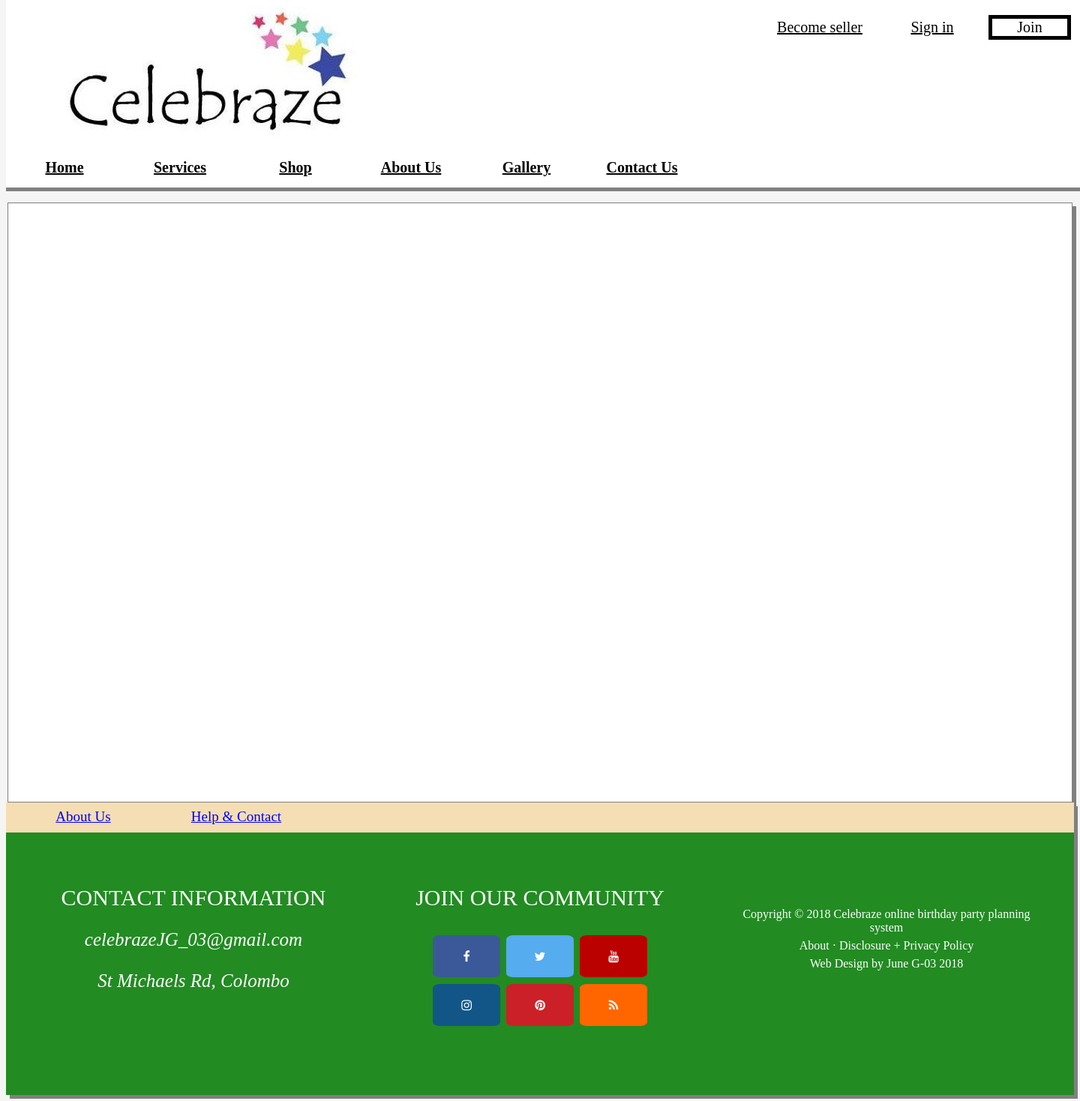
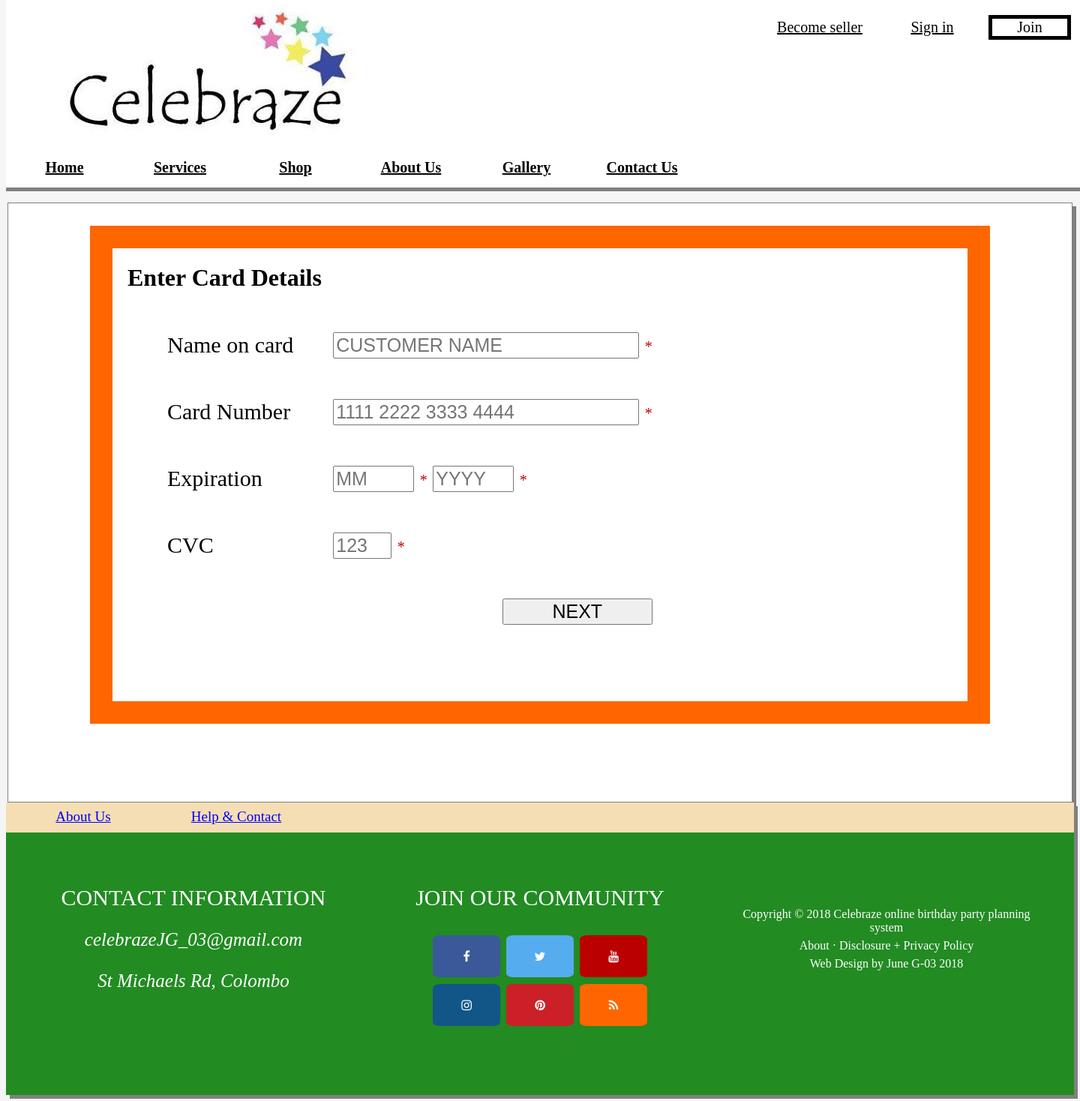
Before and after one commit to isangeeth95/Celebraze, a PHP site: page /cardDetails.php in a window 1440 px wide. Shown: the whole page at 75% size. Run offline with PHP 8.4, Linux system fonts and the light colour scheme.

Commit message:
Added validation part for credit card details form and created a billing information page without validation

```diff
--- /dev/null
+++ b/cardDetails.css
@@ -0,0 +1,31 @@
+.border-box{
+    box-sizing: border-box;
+    min-height: 600px;
+    width: 1200px;
+    margin: 10px auto;
+    border: 30px solid #ff6600;
+}
+
+.cardDetails-box{
+    box-sizing: border-box;
+    min-height: 400px;
+    width: 1000px;
+    margin: 50px auto;
+    //border: 2px solid black;
+}
+
+.cardDetails-box tr td{
+    font-size: 30px;
+    padding-right: 50px;
+    padding-bottom: 50px;
+}
+
+#inputWidth{
+    width: 400px;
+    font-size: 25px;
+}
+
+#expiration{
+    width: 100px;
+    font-size: 25px;
+}
--- a/cardDetails.php
+++ b/cardDetails.php
@@ -3,7 +3,8 @@
 <head>
     <meta charset="UTF-8">
     <meta name="viewport" content="width=device-width initial-scale=1">
-    <link rel="stylesheet" type="text/css" href="#">
+    <link rel="stylesheet" type="text/css" href="cardDetails.css">
+    <script src="cardValidation.js" type="text/javascript"></script>
     <title>Card Details</title>
 </head>
 <body>
@@ -12,9 +13,122 @@
 
 <div class="container">
 
+    <div class="border-box">
+
+        <h1 style="margin-left: 20px">Enter Card Details</h1>
+
+        <div class="cardDetails-box">
+
+            <?php
+
+            $nameErr=$cNoErr=$monthErr=$yearErr=$cvcErr="";
+            $name=$cNo=$month=$year=$cvc="";
+
+            if ($_SERVER["REQUEST_METHOD"]=="POST")
+            {
+
+                //empty field error
+                if (empty($_POST["name"]))
+                {
+                    $nameErr="Required Name";
+                }
+
+                else
+                {
+                    $name=$_POST["name"];
+                }
+
+                if (empty($_POST["cNo"]))
+                {
+                    $cNoErr="Required Card Number";
+                }
+
+                else
+                {
+                    $cNo=$_POST["cNo"];
+                }
+
+                if (empty($_POST["month"]))
+                {
+                    $monthErr="Required Month";
+                }
+
+                else
+                {
+                    $month=$_POST["month"];
+                }
+
+                if (empty($_POST["year"]))
+                {
+                    $yearErr="Required Year";
+                }
+
+                else
+                {
+                    $year=$_POST["year"];
+                }
+
+                if (empty($_POST["cvc"]))
+                {
+                    $cvcErr="Required Card Validation Code";
+                }
+
+                else
+                {
+                    $cvc=$_POST["cvc"];
+                }
+
+            }
+
+            ?>
 
 
 
+            <form id="cardDetailsForm" method="post" action="<?php echo $_SERVER["PHP_SELF"]?>" onsubmit="validateDetails()">
+
+                <table>
+
+                    <tr>
+                        <td>Name on card</td>
+                        <td><input id="inputWidth" type="text" name="name" placeholder="CUSTOMER NAME" value="<?php echo $name;?>"/>
+                            <span style="color: #bb0000; font-size: 20px;">*<?php echo $nameErr;?></span></td>
+                    </tr>
+
+                    <tr>
+                        <td>Card Number</td>
+                        <td><input id="inputWidth" type="text" name="cNo" placeholder="1111 2222 3333 4444" maxlength="16" value="<?php echo $cNo;?>"/>
+                            <span style="color: #bb0000; font-size: 20px;">*<?php echo $cNoErr;?></span></td>
+
+                    </tr>
+
+                    <tr>
+                        <td>Expiration</td>
+                        <td colspan="2">
+                            <input id="expiration" type="text" name="month" placeholder="MM" maxlength="2" value="<?php echo $month;?>"/>
+                            <span style="color: #bb0000; font-size: 20px;">*<?php echo $monthErr;?></span>
+                            <input id="expiration" type="text" name="year" placeholder="YYYY" maxlength="4" value="<?php echo $year;?>"/>
+                            <span style="color: #bb0000; font-size: 20px;">*<?php echo $yearErr;?></span></td>
+                    </tr>
+
+                    <tr>
+                        <td>CVC</td>
+                        <td><input style="width: 70px" id="inputWidth" type="text" name="cvc" placeholder="123" maxlength="3" value="<?php echo $cvc;?>"/>
+                            <span style="color: #bb0000; font-size: 20px;">*<?php echo $cvcErr;?></span></td>
+                    </tr>
+
+                    <tr>
+                        <td></td>
+                        <td><input style="width: 200px; float: right;" id="inputWidth" type="submit" name="submit" value="NEXT" /></td>
+                    </tr>
+
+                </table>
+
+            </form>
+
+        </div>
+
+
+    </div>
 
 
 
--- /dev/null
+++ b/cardValidation.js
@@ -0,0 +1,96 @@
+    function validateDetails() {
+
+        var namePattern=/^[a-zA-Z]+$/;
+        var name=document.getElementById("cardDetailsForm").elements.namedItem("name").value;
+
+
+        var visaPattern=/^(?:4[0-9]{15})$/;
+        //var visaPattern=/^(?:4[0-9]{12}(?:[0-9]{3})?)$/;
+        var masterPattern=/^(?:5[1-5][0-9]{14})$/;
+        var ccNum= document.getElementById("cardDetailsForm").elements.namedItem("cNo").value;
+
+
+        var d=new Date();
+
+
+        var monthPattern=/^[0-1][0-9]$/;
+        var yearPattern=/^[0-9]{4}$/;
+        var month=document.getElementById("cardDetailsForm").elements.namedItem("month").value;
+        var year=document.getElementById("cardDetailsForm").elements.namedItem("year").value;
+
+
+        var cvcPattern=/^[0-9]{3}$/;
+        var cvc=document.getElementById("cardDetailsForm").elements.namedItem("cvc").value;
+
+
+        if(name.match(namePattern) && (ccNum.match(visaPattern) || ccNum.match(masterPattern)) &&
+            (month.match(monthPattern) && year.match(yearPattern)) && (year>d.getFullYear() ||
+                (year==d.getFullYear() && month>(d.getMonth()+1))) && cvc.match(cvcPattern))
+        {
+            window.location.href="billingInformation.php";
+        }
+
+        //name check
+        if(name.match(namePattern))
+        {
+            alert("Correct name");
+        }
+
+        else
+        {
+            alert("Recheck name");
+        }
+
+
+        //card number check
+        if(ccNum.match(visaPattern))
+        {
+            //return "correct";
+            //document.getElementById("demo").innerHTML="correct";
+            alert("You entered a Valid Visa Card Number");
+        }
+
+        else if(ccNum.match(masterPattern))
+        {
+            alert("You entered a Valid Master Card Number");
+        }
+
+        else
+        {
+            alert("Enter a Valid Card Number");
+        }
+
+        //month and year check
+        if (month.match(monthPattern) && year.match(yearPattern))
+        {
+            if(year>d.getFullYear())
+                alert("Valid month and year");
+
+            else if (year==d.getFullYear() && month>(d.getMonth()+1))
+                alert("Valid month and year");
+
+            else
+                alert("EXPIRED! This is "+(d.getMonth()+1)+"th month in "+d.getFullYear());
+        }
+
+        else
+        {
+            alert("Invalid month and year");
+        }
+
+
+        //card validation check
+        if (cvc.match(cvcPattern))
+        {
+            alert("Valid CVC number");
+        }
+
+        else
+        {
+            alert("Recheck CVC number");
+        }
+
+
+
+
+    }
--- a/paymentMethod.css
+++ b/paymentMethod.css
@@ -49,9 +49,9 @@
 }
 
 .creditcard-box img{
-    height: 100px;
+    height: 150px;
     width: 400px;
-    margin-top: 50px;
+    margin-top: 30px;
 }
 
 .onlinebanking-box img{
```
Also changed, not shown: billingInformation.css (added, +31 -0 lines), billingInformation.php (added, +79 -0 lines), contact.css (+6 -1 lines), contact.php (+5 -5 lines), homeImages/credit-cards.jpg.
